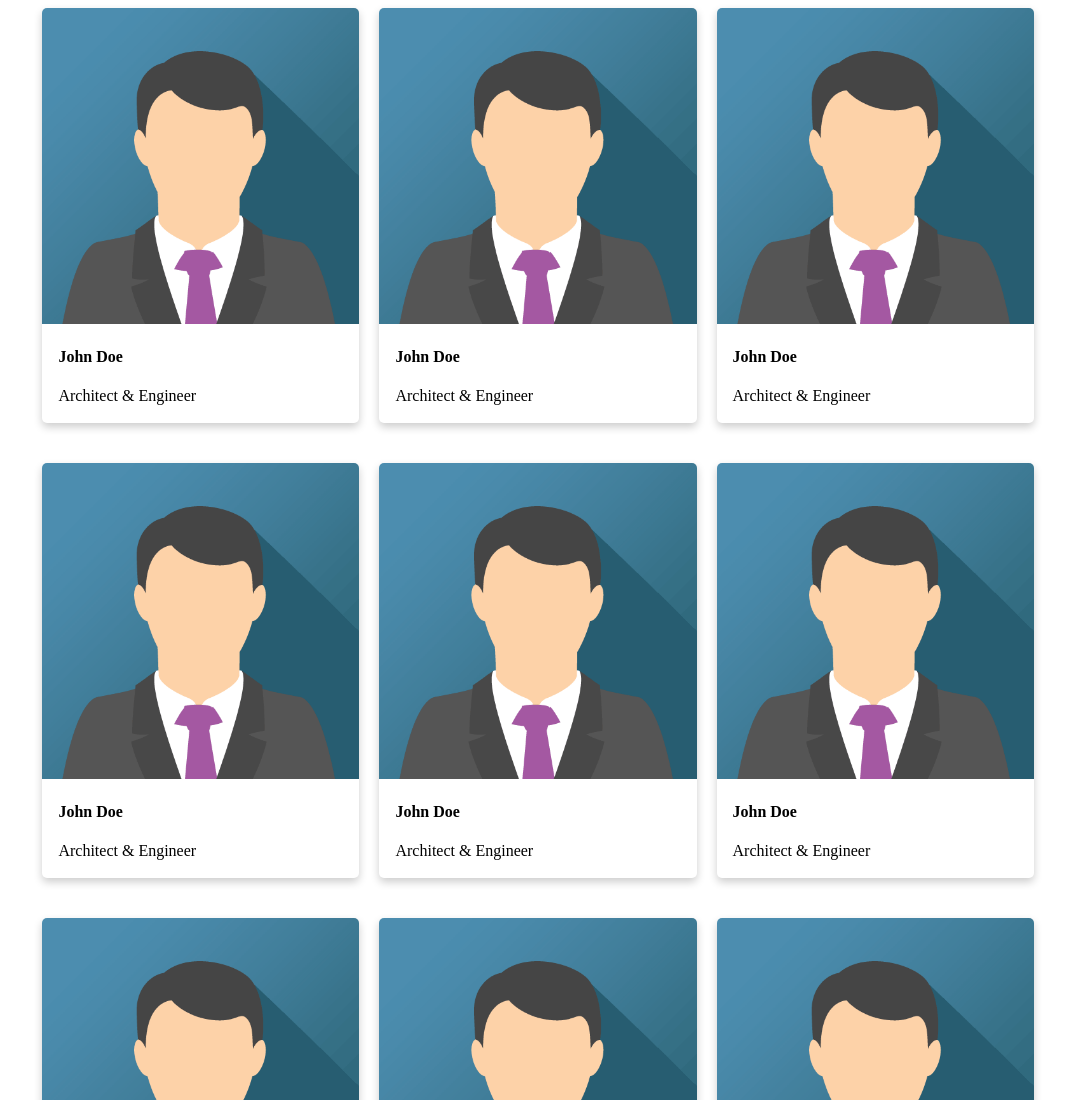
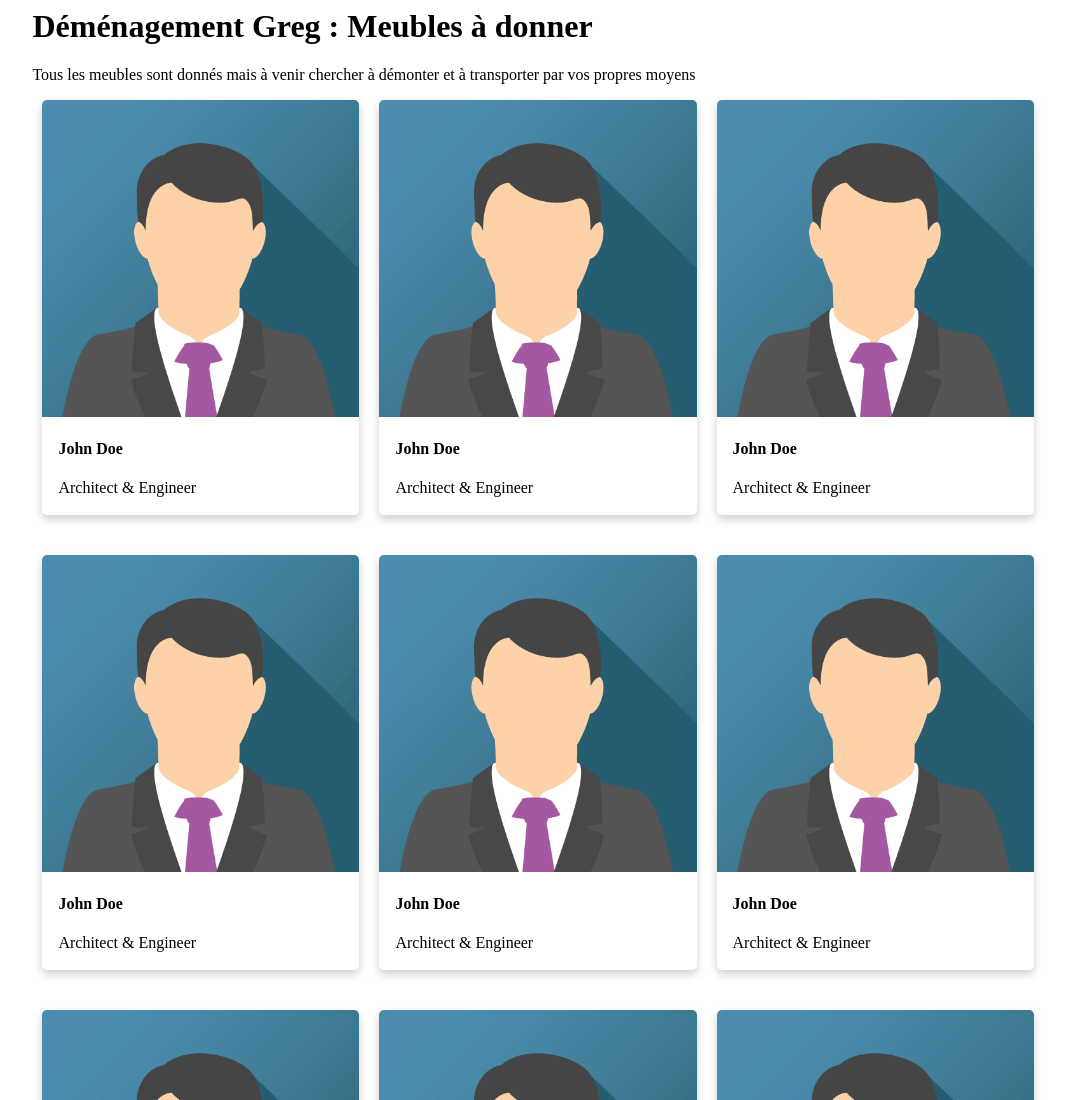
Before and after one commit to antarius73/meubles, a plain HTML site: page index.html in a window 1280 px wide. Shown: the top 1100 px of the page, without its empty margins (102-1170 px from the left). Drawn offline with Linux system fonts and the light colour scheme.

Commit message:
add title

```diff
--- a/index.html
+++ b/index.html
@@ -7,6 +7,8 @@
 
 <body>
   <div class="page">
+    <h1>Déménagement Greg : Meubles à donner</h1>
+    <p>Tous les meubles sont donnés mais à venir chercher à démonter et à transporter par vos propres moyens</p>
   <div class="cards-container">
     <div class="card">
       <img src="img_avatar.png" alt="Avatar">
```
